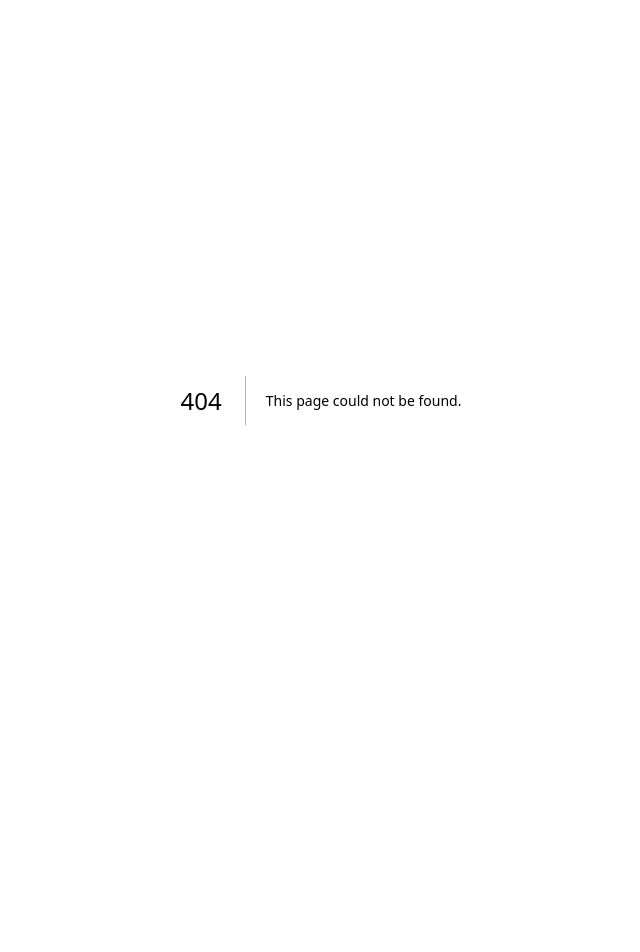
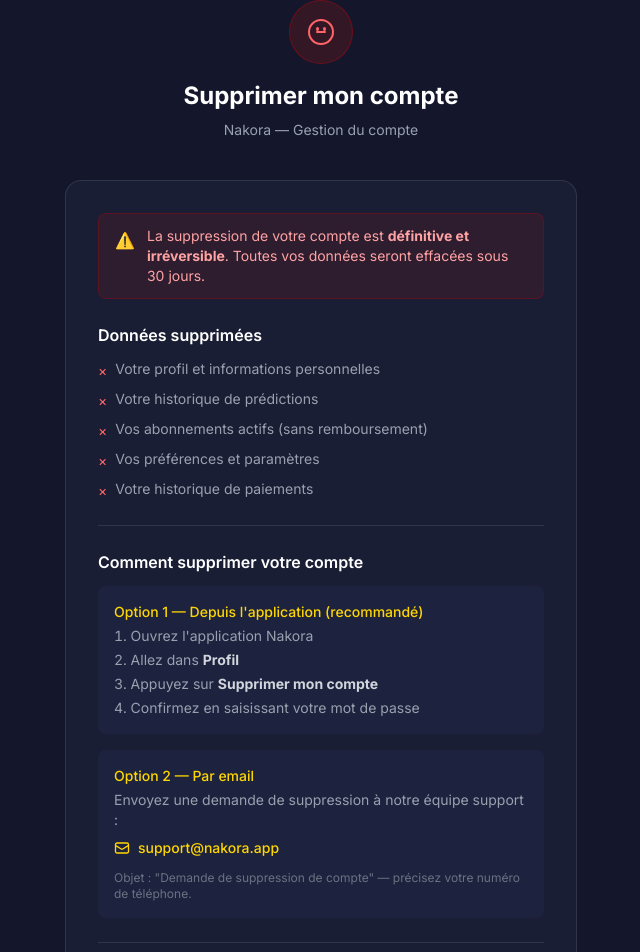
Before and after one commit to DrKonan/QUANTARA, a Next.js app in the folder web/: page /quantara/delete-account in a window 1280 px wide. Before the commit this address had no page. Shown: the top 952 px of the page, without its empty margins (319-959 px from the left). Before the commit the page ends 800 px from the top, so only its background shows below. Built offline with nearby package versions, Linux system fonts and the light colour scheme.

Commit message:
feat(web): add delete-account page (Play Store requirement)

```diff
--- /dev/null
+++ b/web/src/app/delete-account/page.tsx
@@ -0,0 +1,128 @@
+import type { Metadata } from "next";
+
+export const metadata: Metadata = {
+  title: "Supprimer mon compte - Nakora",
+  description: "Demande de suppression de compte Nakora",
+};
+
+export default function DeleteAccountPage() {
+  return (
+    <main className="min-h-screen bg-[#14172C] text-gray-300 flex items-center justify-center px-4">
+      <div className="max-w-lg w-full">
+        {/* Header */}
+        <div className="text-center mb-10">
+          <div className="inline-flex items-center justify-center w-16 h-16 rounded-full bg-red-900/30 border border-red-700/40 mb-4">
+            <svg
+              className="w-8 h-8 text-red-400"
+              fill="none"
+              viewBox="0 0 24 24"
+              stroke="currentColor"
+              strokeWidth={1.5}
+            >
+              <path
+                strokeLinecap="round"
+                strokeLinejoin="round"
+                d="M15 12H9m12 0A9 9 0 1 1 3 12a9 9 0 0 1 18 0ZM9.75 9.75c0 .414-.168.75-.375.75S9 10.164 9 9.75 9.168 9 9.375 9s.375.336.375.75Zm-.375 0h.008v.015h-.008V9.75Zm5.625 0c0 .414-.168.75-.375.75s-.375-.336-.375-.75.168-.75.375-.75.375.336.375.75Zm-.375 0h.008v.015h-.008V9.75Z"
+              />
+            </svg>
+          </div>
+          <h1 className="text-2xl font-bold text-white mb-2">
+            Supprimer mon compte
+          </h1>
+          <p className="text-gray-400 text-sm">Nakora — Gestion du compte</p>
+        </div>
+
+        {/* Card */}
+        <div className="bg-[#1a1e35] border border-white/10 rounded-2xl p-8 space-y-6">
+          {/* Warning */}
+          <div className="bg-red-900/20 border border-red-700/30 rounded-lg px-4 py-3 flex gap-3">
+            <span className="text-red-400 flex-shrink-0 mt-0.5">⚠️</span>
+            <p className="text-sm text-red-300">
+              La suppression de votre compte est <strong>définitive et irréversible</strong>.
+              Toutes vos données seront effacées sous 30 jours.
+            </p>
+          </div>
+
+          {/* What gets deleted */}
+          <div>
+            <h2 className="text-white font-semibold mb-3">
+              Données supprimées
+            </h2>
+            <ul className="space-y-2 text-sm text-gray-400">
+              {[
+                "Votre profil et informations personnelles",
+                "Votre historique de prédictions",
+                "Vos abonnements actifs (sans remboursement)",
+                "Vos préférences et paramètres",
+                "Votre historique de paiements",
+              ].map((item) => (
+                <li key={item} className="flex items-start gap-2">
+                  <span className="text-red-400 mt-0.5 flex-shrink-0">×</span>
+                  {item}
+                </li>
+              ))}
+            </ul>
+          </div>
+
+          <hr className="border-white/10" />
+
+          {/* How to delete */}
+          <div>
+            <h2 className="text-white font-semibold mb-3">
+              Comment supprimer votre compte
+            </h2>
+            <div className="space-y-4">
+              {/* Option 1 - In app */}
+              <div className="bg-[#1f2440]/80 rounded-lg p-4">
+                <p className="text-[#FFD700] font-medium text-sm mb-1">
+                  Option 1 — Depuis l&apos;application (recommandé)
+                </p>
+                <ol className="text-sm text-gray-400 space-y-1 list-decimal list-inside">
+                  <li>Ouvrez l&apos;application Nakora</li>
+                  <li>Allez dans <strong className="text-gray-300">Profil</strong></li>
+                  <li>Appuyez sur <strong className="text-gray-300">Supprimer mon compte</strong></li>
+                  <li>Confirmez en saisissant votre mot de passe</li>
+                </ol>
+              </div>
+
+              {/* Option 2 - By email */}
+              <div className="bg-[#1f2440]/80 rounded-lg p-4">
+                <p className="text-[#FFD700] font-medium text-sm mb-1">
+                  Option 2 — Par email
+                </p>
+                <p className="text-sm text-gray-400 mb-2">
+                  Envoyez une demande de suppression à notre équipe support :
+                </p>
+                <a
+                  href="mailto:support@nakora.app?subject=Demande%20de%20suppression%20de%20compte&body=Bonjour%2C%0A%0AJe%20souhaite%20supprimer%20d%C3%A9finitivement%20mon%20compte%20Nakora.%0A%0ANum%C3%A9ro%20de%20t%C3%A9l%C3%A9phone%20associ%C3%A9%20%3A%20%0A%0AMerci."
+                  className="inline-flex items-center gap-2 text-[#FFD700] hover:text-yellow-300 text-sm font-medium transition-colors"
+                >
+                  <svg className="w-4 h-4" fill="none" viewBox="0 0 24 24" stroke="currentColor" strokeWidth={2}>
+                    <path strokeLinecap="round" strokeLinejoin="round" d="M21.75 6.75v10.5a2.25 2.25 0 0 1-2.25 2.25h-15a2.25 2.25 0 0 1-2.25-2.25V6.75m19.5 0A2.25 2.25 0 0 0 19.5 4.5h-15a2.25 2.25 0 0 0-2.25 2.25m19.5 0v.243a2.25 2.25 0 0 1-1.07 1.916l-7.5 4.615a2.25 2.25 0 0 1-2.36 0L3.32 8.91a2.25 2.25 0 0 1-1.07-1.916V6.75" />
+                  </svg>
+                  support@nakora.app
+                </a>
+                <p className="text-xs text-gray-500 mt-2">
+                  Objet : &quot;Demande de suppression de compte&quot; — précisez votre numéro de téléphone.
+                </p>
+              </div>
+            </div>
+          </div>
+
+          <hr className="border-white/10" />
+
+          {/* Delay notice */}
+          <p className="text-xs text-gray-500 text-center">
+            Les demandes sont traitées sous <strong className="text-gray-400">72 heures ouvrées</strong>.
+            La suppression effective des données intervient dans un délai de <strong className="text-gray-400">30 jours</strong>.
+          </p>
+        </div>
+
+        {/* Footer */}
+        <p className="text-center text-xs text-gray-600 mt-6">
+          © {new Date().getFullYear()} Nakora — Tous droits réservés
+        </p>
+      </div>
+    </main>
+  );
+}
```
